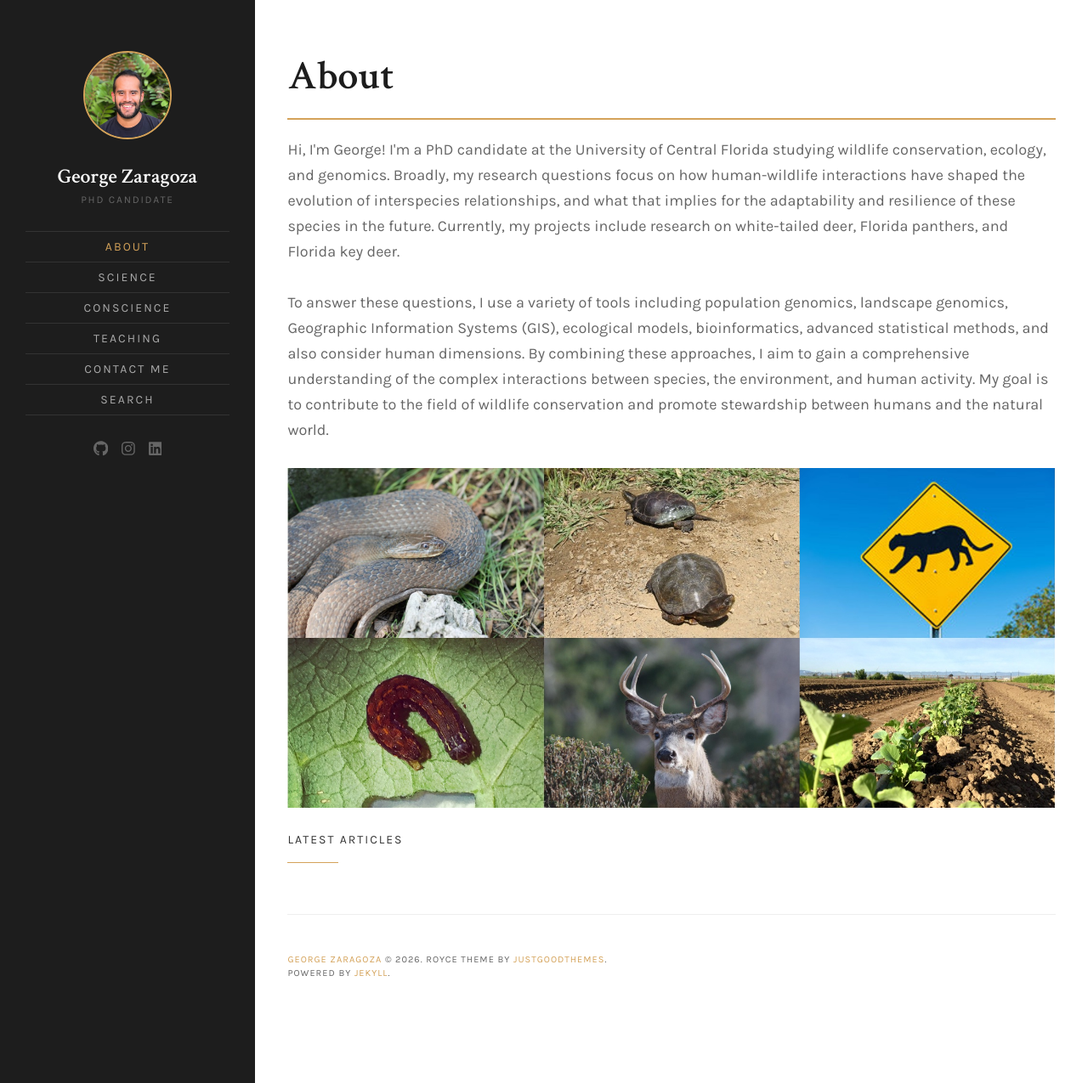
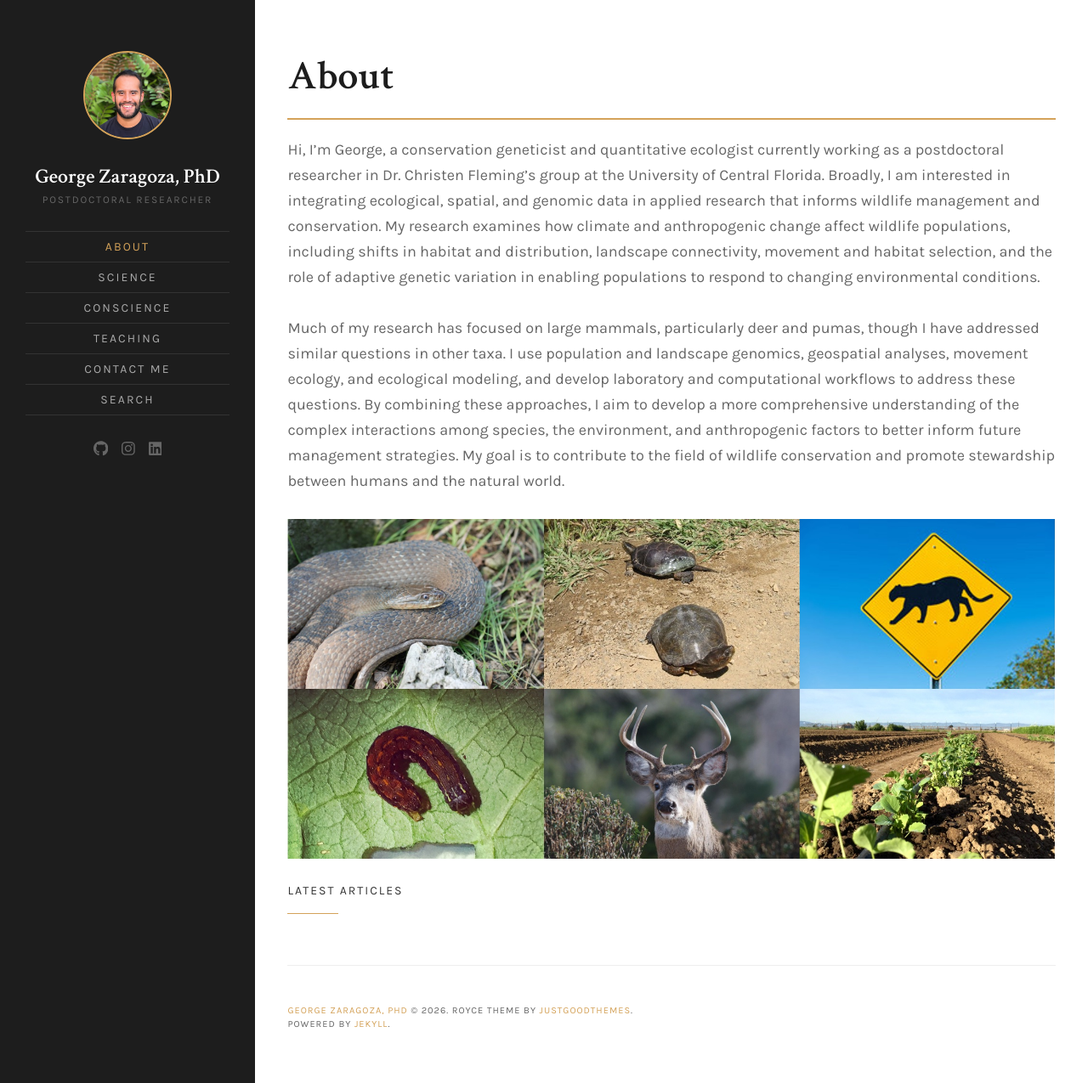
Before and after one commit to georgeomics/website, a Jekyll site: the page built from index.html, in a window 1280 px wide and 1275 px high. Shown: the whole window at 85% size. Built offline with Jekyll 4.4.1, drawn with Linux system fonts in a browser that asks for light colours; the list of posts is cut into pages by our own code.

Commit message:
updating pages

```diff
--- a/Gemfile
+++ b/Gemfile
@@ -14,3 +14,6 @@ group :jekyll_plugins do
   gem 'jekyll-seo-tag'
   gem 'jekyll-sitemap'
 end
+
+
+gem "logger", "= 1.6.6"
--- a/_config.yml
+++ b/_config.yml
@@ -1,6 +1,6 @@
 # Site setings
-name: 'George Zaragoza'
-description: 'PhD Candidate'
+name: 'George Zaragoza, PhD'
+description: 'Postdoctoral Researcher'
 meta_description: 'Wildlife, Conservation, Genomics'
 logo:
 # Author image is used in site sidebar and greetings in the home page hero text
--- a/_includes/about.html
+++ b/_includes/about.html
@@ -8,28 +8,32 @@
     }
 
     hr {
-      background-color: #d4a259; /* Color of the line */
-      height: 2px; /* Height of the line */
-      border: none; /* Remove any border */
-      margin: 20px 0; /* Margin above and below the line */
+      background-color: #d4a259;
+      height: 2px;
+      border: none;
+      margin: 20px 0;
     }
 
     h1 {
-      margin-top: 1px; /* Adjust top margin to reduce space */
+      margin-top: 1px;
     }
   </style>
 </head>
+
 <body>
   <h1>About</h1>
 
-  <!-- Add a line after the header -->
   <hr>
 
-  <p>Hi, I'm George! I'm a PhD candidate at the University of Central Florida studying wildlife conservation, ecology, and genomics. Broadly, my research questions focus on how human-wildlife interactions have shaped the evolution of interspecies relationships, and what that implies for the adaptability and resilience of these species in the future. Currently, my projects include research on white-tailed deer, Florida panthers, and Florida key deer.</p>
+{% capture about_content %}{% include about.md %}{% endcapture %}
+{{ about_content | markdownify }}
 
-  <p>To answer these questions, I use a variety of tools including population genomics, landscape genomics, Geographic Information Systems (GIS), ecological models, bioinformatics, advanced statistical methods, and also consider human dimensions. By combining these approaches, I aim to gain a comprehensive understanding of the complex interactions between species, the environment, and human activity. My goal is to contribute to the field of wildlife conservation and promote stewardship between humans and the natural world.</p>
-
-  <p style="text-align: center;"><img src="{{site.baseurl}}/assets/images/pages/projects1.jpg" alt="picture" style="width: 100%;"/></p>
-
+  <p style="text-align: center;">
+    <img
+      src="{{ site.baseurl }}/assets/images/pages/projects1.jpg"
+      alt="Examples of species I have studied"
+      style="width: 100%;"
+    />
+  </p>
 </body>
 </html>
--- a/_includes/about.md
+++ b/_includes/about.md
@@ -1,24 +1,3 @@
----
-layout: page
-title: About
-featured_image:
-featured: false
----
+Hi, I’m George, a conservation geneticist and quantitative ecologist currently working as a postdoctoral researcher in Dr. Christen Fleming’s group at the University of Central Florida. Broadly, I am interested in integrating ecological, spatial, and genomic data in applied research that informs wildlife management and conservation. My research examines how climate and anthropogenic change affect wildlife populations, including shifts in habitat and distribution, landscape connectivity, movement and habitat selection, and the role of adaptive genetic variation in enabling populations to respond to changing environmental conditions.
 
-Hi, I'm George. I'm a PhD candidate at the University of Central Florida studying wildlife conservation, ecology, and genomics. Broadly, my research questions focus on how human-wildlife relationships have shaped the evolution of interspecies communities, and what that implies for the adaptability and resilience of these communities in the future. Currently, my projects include research on white-tailed deer, Florida panthers, and Florida key deer.
-
-To answer these questions, I use a variety of tools including population genomics, landscape genomics, Geographic Information Systems (GIS), ecological models, bioinformatics, advanced statistical methods, and also consider human dimensions. By combining these approaches, I aim to gain a comprehensive understanding of the complex interactions between species, the environment, and human influences. My goal is to contribute valuable insights to the field of wildlife conservation and promote stewardship between humans and the natural world.
-
-<p style="text-align: center;"><img src="{{site.baseurl}}/assets/images/pages/projects1.jpg" alt="picture" width="600"/></p>
-<p style="text-align: center; color:grey; font-size:15px"><i>Examples of species I have previously studied or am currently studying. Spanning from top left: Nerodia sipedon, Actinemys marmorata, Puma concolor. Spanning from bottom left: Spodoptera spp., Odocoileus virginianus, and Brassica spp.</i></p>
-
-# Current Projects
-
-### The Effect of Roads on the Spatial Population Structure of Mountain Lions (Puma concolor)
-in the south west
-
-### The Effect of Urbanization on Florida Key Deer Genetics
-Florida keys
-
-### Florida Panthers and White Tailed Deer
-Everglades
+Much of my research has focused on large mammals, particularly deer and pumas, though I have addressed similar questions in other taxa. I use population and landscape genomics, geospatial analyses, movement ecology, and ecological modeling, and develop laboratory and computational workflows to address these questions. By combining these approaches, I aim to develop a more comprehensive understanding of the complex interactions among species, the environment, and anthropogenic factors to better inform future management strategies. My goal is to contribute to the field of wildlife conservation and promote stewardship between humans and the natural world.
```
Also changed, not shown: science.md (+40 -21 lines), teaching.md (+1 -1 lines), 2 other files.
